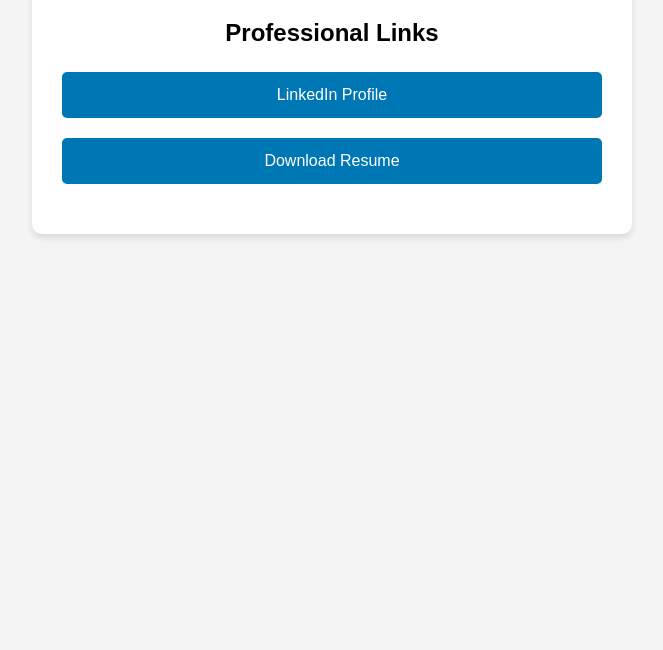
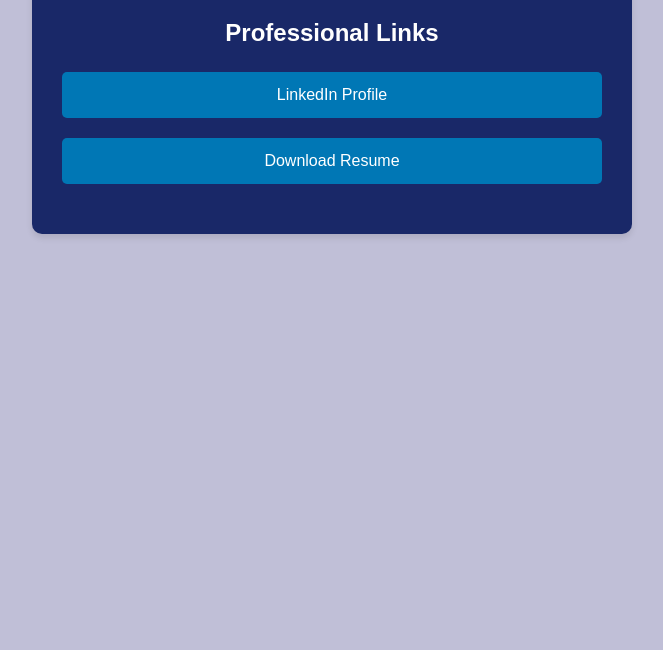
Before and after one commit to kevinhoxie93/career, a plain HTML site: page index.html in a window 1280 px wide. Shown: the part 150-800 px from the top of the page, without its empty margins (308-971 px from the left). Drawn offline with Linux system fonts and the light colour scheme.

Commit message:
Updated styles and colors of site.

```diff
--- a/styles.css
+++ b/styles.css
@@ -4,13 +4,14 @@
   margin: 40px auto;
   text-align: center;
   line-height: 1.6;
-  background-color: #f4f4f4;
+  background-color: #c0bfd7;
 }
 .link-container {
-  background-color: white;
+  background-color: rgb(25, 40, 104);
   padding: 30px;
   border-radius: 10px;
   box-shadow: 0 4px 6px rgba(0, 0, 0, 0.1);
+  color: white;
 }
 a {
   display: block;
```
